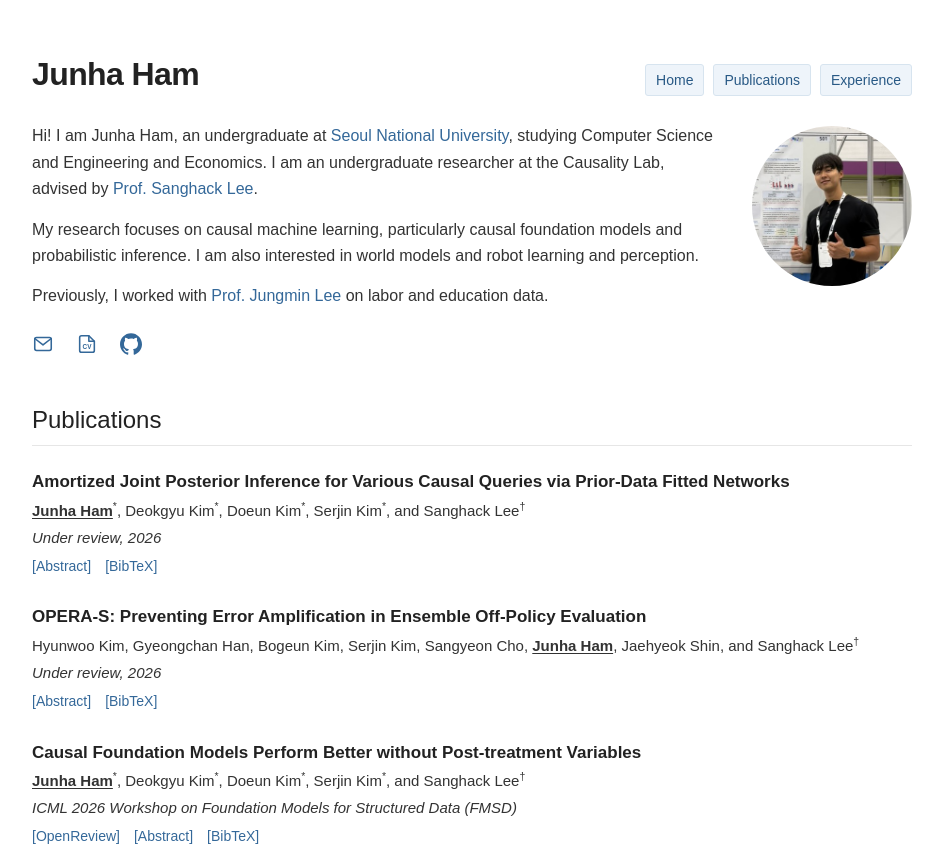
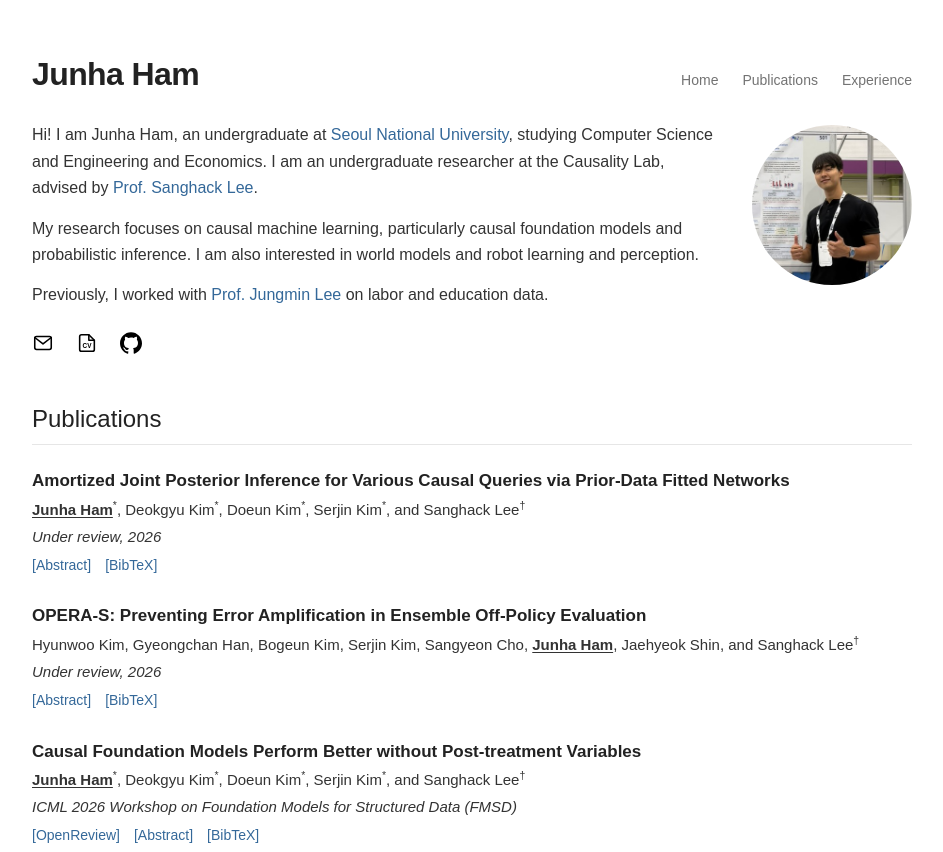
Before and after one commit to junhaham/junhaham.github.io, a plain HTML site: page index.html in a window 1280 px wide. Shown: the top 852 px of the page, without its empty margins (168-1111 px from the left). Drawn offline with Linux system fonts and the light colour scheme.

Commit message:
Simplify navigation and enable smooth section scrolling

```diff
--- a/assets/style.css
+++ b/assets/style.css
@@ -9,7 +9,7 @@
 }
 
 * { box-sizing: border-box; }
-html { scroll-padding-top: 24px; }
+html { scroll-padding-top: 24px; scroll-behavior: smooth; }
 body {
   margin: 0;
   background: #fff;
@@ -26,15 +26,15 @@ a:focus-visible, button:focus-visible, summary:focus-visible {
 .page { max-width: 960px; margin: 0 auto; padding: 54px 40px 28px; }
 .site-header { display: flex; justify-content: space-between; align-items: baseline; gap: 24px; margin-bottom: 27px; }
 h1 { color: var(--heading); font-size: 32px; font-weight: 600; line-height: 1.25; letter-spacing: -.6px; margin: 0; }
-nav { display: flex; flex-shrink: 0; flex-wrap: wrap; gap: 9px; font-size: 14px; }
-nav a { color: #285985; background: #eef4fa; border: 1px solid #d7e4ef; border-radius: 3px; padding: 4px 10px; line-height: 1.6; }
-nav a:hover { background: #dfebf6; border-color: #b6cde1; text-decoration: none; }
+nav { display: flex; flex-shrink: 0; flex-wrap: wrap; gap: 24px; font-size: 14px; }
+nav a { color: var(--muted); background: transparent; padding: 4px 0; line-height: 1.6; }
+nav a:hover { color: #111; text-decoration: none; }
 main { min-width: 0; }
 p { margin: 0 0 14px; }
 .about p { max-width: 850px; }
 .contact-links { display: flex; flex-wrap: wrap; gap: 8px; margin: 16px 0 0 -7px; }
-.contact-links a { display: inline-flex; align-items: center; justify-content: center; width: 36px; height: 36px; color: var(--link); border-radius: 4px; line-height: 1; }
-.contact-links a:hover { background: #eef4fa; text-decoration: none; }
+.contact-links a { display: inline-flex; align-items: center; justify-content: center; width: 36px; height: 36px; color: #000; border-radius: 4px; line-height: 1; }
+.contact-links a:hover { background: #f5f5f5; text-decoration: none; }
 .contact-links svg { display: block; width: 22px; height: 22px; }
 section { margin-bottom: 43px; }
 .about { display: grid; grid-template-columns: minmax(0, 1fr) 160px; align-items: start; gap: 36px; margin-bottom: 42px; }
@@ -106,6 +106,9 @@ footer a { color: var(--muted); }
   .about { margin-bottom: 35px; }
   footer { font-size: 11px; }
 }
+@media (prefers-reduced-motion: reduce) {
+  html { scroll-behavior: auto; }
+}
 @media print {
   .page { max-width: none; padding: 0; }
   .about { display: block; }
```
